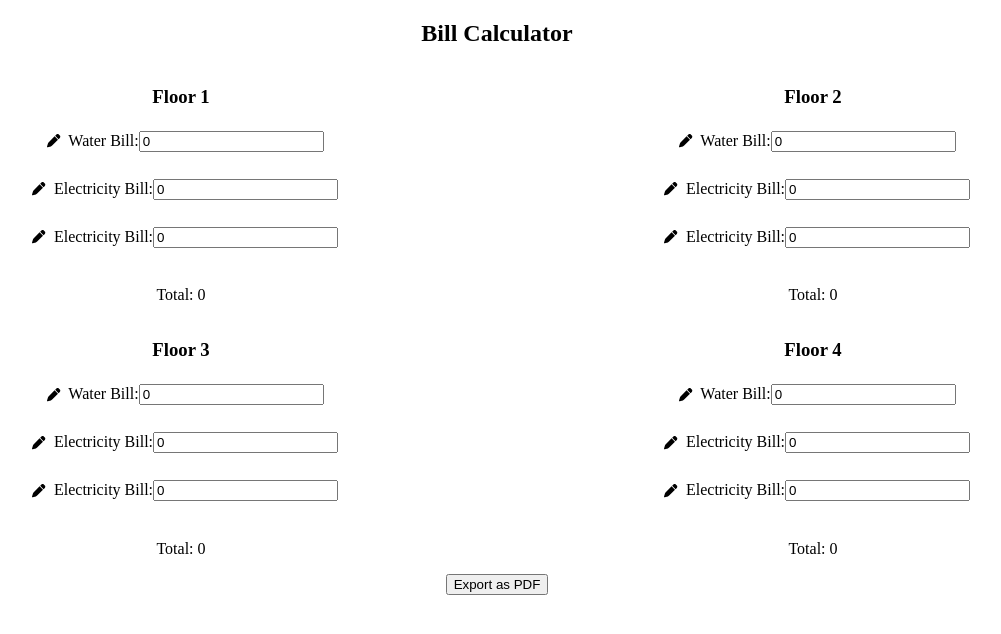
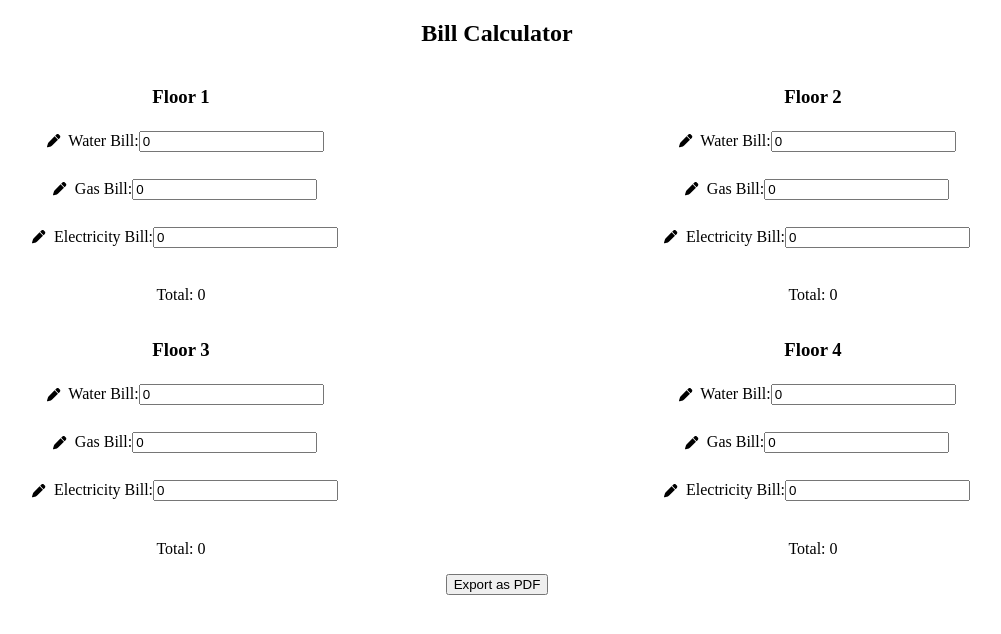
Before and after one commit to FarzanaChowdhury/QuickBill, a React (Create React App) app: page / in a window 1280 px wide. Shown: the top 634 px of the page, without its empty margins (143-1144 px from the left). Built offline with nearby package versions, Linux system fonts and the light colour scheme.

Commit message:
edit labels

```diff
--- a/src/Form.js
+++ b/src/Form.js
@@ -2,8 +2,8 @@ import React, { useState } from 'react';
 import { jsPDF } from 'jspdf';
 import './CSS/styles.css'
 import { FontAwesomeIcon } from '@fortawesome/react-fontawesome';
-import { faPen } from '@fortawesome/free-solid-svg-icons';
-import { handleChange, handleLabelChange, toggleEdit, calculateTotal } from './Functions.js'
+import { faPen, faSave, faTimes } from '@fortawesome/free-solid-svg-icons';
+import { handleChange, handleLabelChange, toggleEdit } from './Functions.js'
 
 function BillCalculator() {
   const [bills, setBills] = useState([
@@ -13,34 +13,31 @@ function BillCalculator() {
     { bill1: 0, bill2: 0, bill3: 0, total: 0 },
   ]);
 
-  const [labels, setLabel] = useState(
-
-    [{ label1: 'Water Bill', label2: 'Gas Bill', label3: 'Electricity Bill' },
+  const [labels, setLabel] = useState([
     { label1: 'Water Bill', label2: 'Gas Bill', label3: 'Electricity Bill' },
     { label1: 'Water Bill', label2: 'Gas Bill', label3: 'Electricity Bill' },
     { label1: 'Water Bill', label2: 'Gas Bill', label3: 'Electricity Bill' },
-    ]
-  )
+    { label1: 'Water Bill', label2: 'Gas Bill', label3: 'Electricity Bill' },
+  ]);
 
   const [isEditingBill, setEditBill] = useState(
-          Array(bills.length).fill({ bill: false, bill2: false, bill3: false })
-
+    Array(bills.length).fill({ bill1: false, bill2: false, bill3: false })
   );
-
 
   const [isEditingLabel, setEditLabel] = useState(
     Array(labels.length).fill({ label1: false, label2: false, label3: false })
   );
 
+  const [backupLabels, setBackupLabels] = useState(labels);
+
+
   const exportPDF = () => {
     const doc = new jsPDF();
 
     bills.forEach((bill, i) => {
-      // Determine the column and row positions
-      const x = (i % 2) * 100 + 20; // 100 points between columns, 10 points margin
-      const y = Math.floor(i / 2) * 60 + 10; // 60 points between rows, 10 points margin
+      const x = (i % 2) * 100 + 20;
+      const y = Math.floor(i / 2) * 60 + 10;
 
-      // Adjust the y-coordinates for each text line within the form
       doc.text(`Floor ${i + 1}`, x, y);
       doc.text(`${labels[i].label1}: ${bill.bill1}`, x, y + 10);
       doc.text(`${labels[i].label2}: ${bill.bill2}`, x, y + 20);
@@ -51,87 +48,61 @@ function BillCalculator() {
     doc.save('bill-summary.pdf');
   };
 
+  const startEditing = (index, labelField) => {
+    setBackupLabels([...labels]);
+    toggleEdit(index, labelField, isEditingLabel, setEditLabel);
+  };
+
+  const cancelEditing = (index, labelField) => {
+    setLabel(backupLabels);
+    toggleEdit(index, labelField, isEditingLabel, setEditLabel);
+  };
+
+  const renderInput = (index, billField, labelField) => (
+    <>
+      <button className='edit' type="button">
+        <FontAwesomeIcon icon={isEditingLabel[index][labelField] ? faSave : faPen} onClick={() => startEditing(index, labelField)} />
+      </button>
+      {isEditingLabel[index][labelField] ? (
+        <><input
+          type='text'
+          value={labels[index][labelField]}
+          onChange={(e) => handleLabelChange(index, labelField, e.target.value, labels, setLabel)} />
+
+          <button className='cancel' type='button' onClick={() => cancelEditing(index, labelField)}><FontAwesomeIcon icon={faTimes} /></button>
+
+        </>
+      ) : (
+        <label>
+          {labels[index][labelField]}:
+          <input
+            type="number"
+            value={bills[index][billField]}
+            onChange={(e) => handleChange(index, billField, e.target.value, bills, setBills)}
+          />
+        </label>
+      )}
+      <br /><br />
+    </>
+  );
 
   return (
     <div>
       <h2>Bill Calculator</h2>
       <div className='grid-container'>
-
         {bills.map((bill, index) => (
           <div key={index}>
             <h3>Floor {index + 1}</h3>
+            <form>
+              {renderInput(index, 'bill1', 'label1')}
+              {renderInput(index, 'bill2', 'label2')}
+              {renderInput(index, 'bill3', 'label3')}
 
-            <form>
-            <button className='edit'>
-                <FontAwesomeIcon icon={faPen}
-                onClick={() => toggleEdit(index, 'label1' , isEditingLabel, setEditLabel)}/>
 
-              </button>
-
-              {isEditingLabel[index].label1 ?
-                <input
-                  type='string'
-                  value={labels[index].label1}
-                  onChange={(e) => handleLabelChange(index, 'label1', e.target.value, labels, setLabel)}
-
-                /> :
-                <label>
-                  {labels[index].label1}:
-                  <input
-                    type="number"
-                    value={bill.bill1}
-                    onChange={(e) => handleChange(index, 'bill1', e.target.value, bills, setBills)}
-                  />
-                </label>}
-              <br /><br />
-              <button className='edit'>
-                <FontAwesomeIcon icon={faPen}
-                onClick={() => toggleEdit(index, 'label1' , isEditingLabel, setEditLabel)}/>
-
-              </button>
-
-              {isEditingLabel[index].label2 ?
-                <input
-                  type='string'
-                  value={labels[index].label2}
-                  onChange={(e) => handleLabelChange(index, 'label2', e.target.value, labels, setLabel)}
-
-                /> :
-                <label>
-                  {labels[index].label3}:
-                  <input
-                    type="number"
-                    value={bill.bill3}
-                    onChange={(e) => handleChange(index, 'bill2', e.target.value, bills, setBills)}
-                  />
-                </label>}
-              <br /><br />
-
-              <button className='edit'>
-                <FontAwesomeIcon icon={faPen}
-                onClick={() => toggleEdit(index, 'label2' , isEditingLabel, setEditLabel)}/>
-
-              </button>
-
-              {isEditingLabel[index].label3 ?
-                <input
-                  type='string'
-                  value={labels[index].label3}
-                  onChange={(e) => handleLabelChange(index, 'label3', e.target.value, labels, setLabel)}
-
-                /> :
-                <label>
-                  {labels[index].label3}:
-                  <input
-                    type="number"
-                    value={bill.bill3}
-                    onChange={(e) => handleChange(index, 'bill3', e.target.value, bills, setBills)}
-                  />
-                </label>}
-              <br /><br />
 
               {/* <button type="button" onClick={() => calculateTotal(index, bills, setBills)}>Calculate Total</button> */}
             </form>
+
             <p>Total: {bill.total}</p>
           </div>
         ))}
--- a/src/Functions.js
+++ b/src/Functions.js
@@ -1,21 +1,27 @@
 import React, { useState } from 'react';
 
 
-export const handleChange = (index, field, value, bills, setBills, isEditingBill, setEditBill) => {
+export const handleChange = (index, field, value, bills, setBills) => {
   const updatedBills = bills.map((bill, i) =>
     i === index ? { ...bill, [field]: parseFloat(value) || 0 } : bill
   );
   setBills(updatedBills);
-    setEditBill(isEditingBill? false : true)
+  calculateTotal(index, updatedBills, setBills);
 };
 
- export const handleLabelChange = (index) => {
+export const handleLabelChange = (index, field, value, labels, setLabel) => {
+  const updateLabels = labels.map((label, i) =>
+    i === index ? { ...label, [field]: value } : label);
 
+  setLabel(updateLabels);
 }
 
-  export const toggleEdit = (index, label, isEditingLabel, setEditLabel) => {
+export const toggleEdit = (index, field, isEditingLabel, setEditLabel) => {
+  const updateEdit = isEditingLabel.map((edit,i)=>
+    i=== index? {...edit, [field] : !edit[field]} : edit
+  );
 
-setEditLabel(isEditingLabel ? false : true)
+  setEditLabel(updateEdit)
 }
 
 export const calculateTotal = (index, bills, setBills) => {
```
Lines whose indentation alone changed are shown as unchanged.
